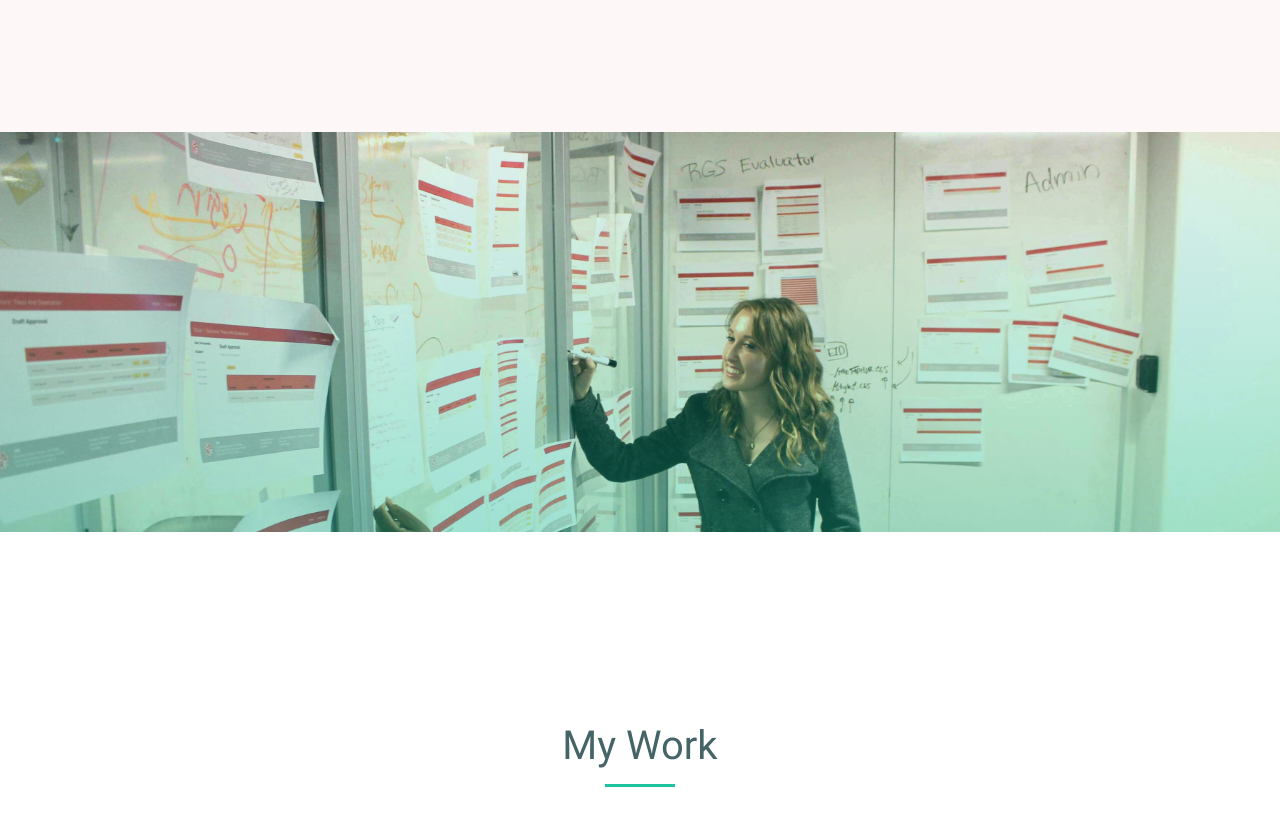
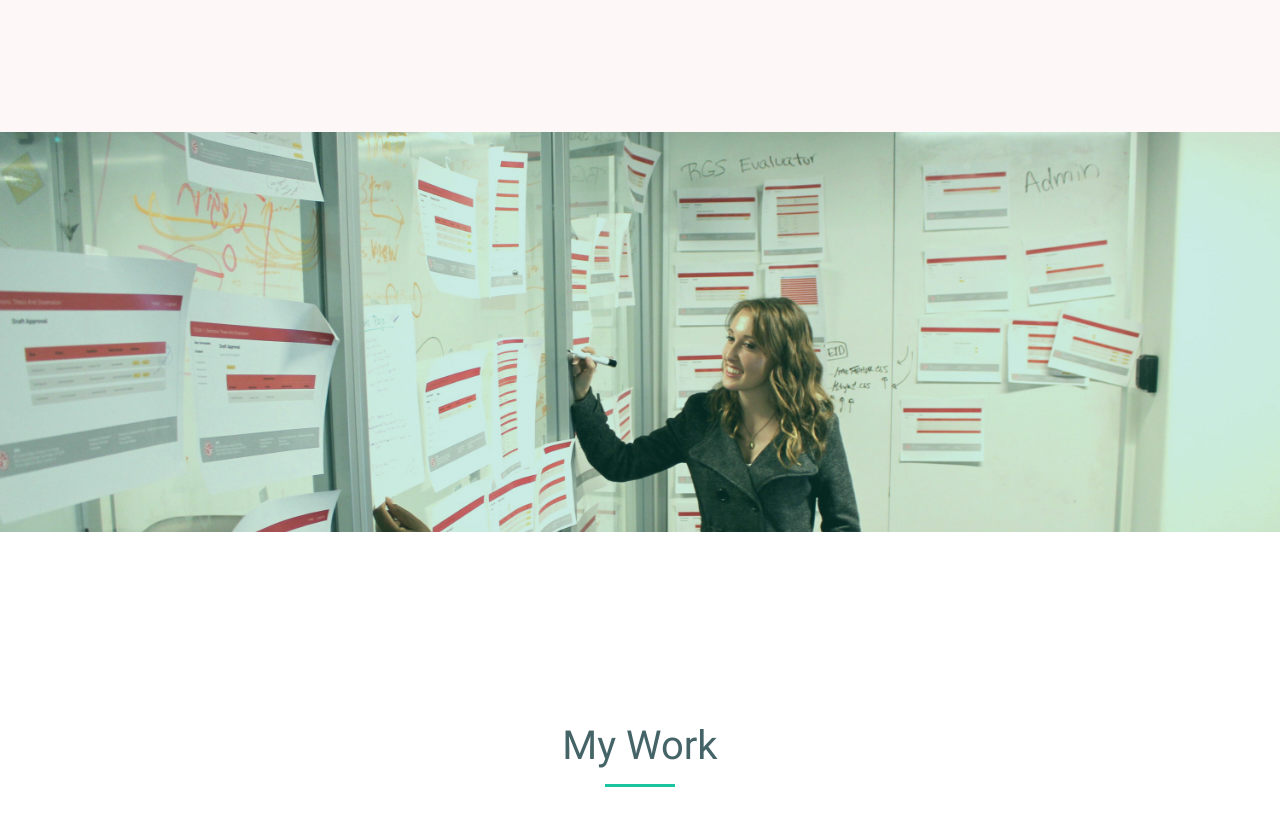
Before and after one commit to cassiea12/my_website, a website: page app/index.html in a window 1280 px wide. Shown: the part 2360-3173 px from the top of the page. Drawn offline with Linux system fonts and the light colour scheme.

Commit message:
photo gradiens

```diff
--- a/app/scss/_contactme.scss
+++ b/app/scss/_contactme.scss
@@ -16,7 +16,6 @@
 }
 
 .parallax {
-  //position: relative;
   background-repeat: no-repeat;
   background-attachment: fixed;
   background-size: cover;
--- a/app/scss/_what-i-do.scss
+++ b/app/scss/_what-i-do.scss
@@ -19,7 +19,7 @@
 .working {
   @extend .parallax;
   height: 25em;
-  background: linear-gradient($main-green--1, $main-green--4), url(../images/design.jpg) center top;
+  background: linear-gradient($main-green--2, $main-green--2), url(../images/metalab.jpg) center top;
   @media only screen and (max-width: 600px) {
     height: 14em;
   }
@@ -38,7 +38,3 @@
     transition: transform .8s ease-in-out;
   }
 }
-
-//img.spin {
-//  transition: transform .8s ease-in-out;
-//}
```
Also changed, not shown: app/css/styles.css, app/images/clean.jpg, app/images/design.jpg (deleted), app/images/metalab.jpg (added).
